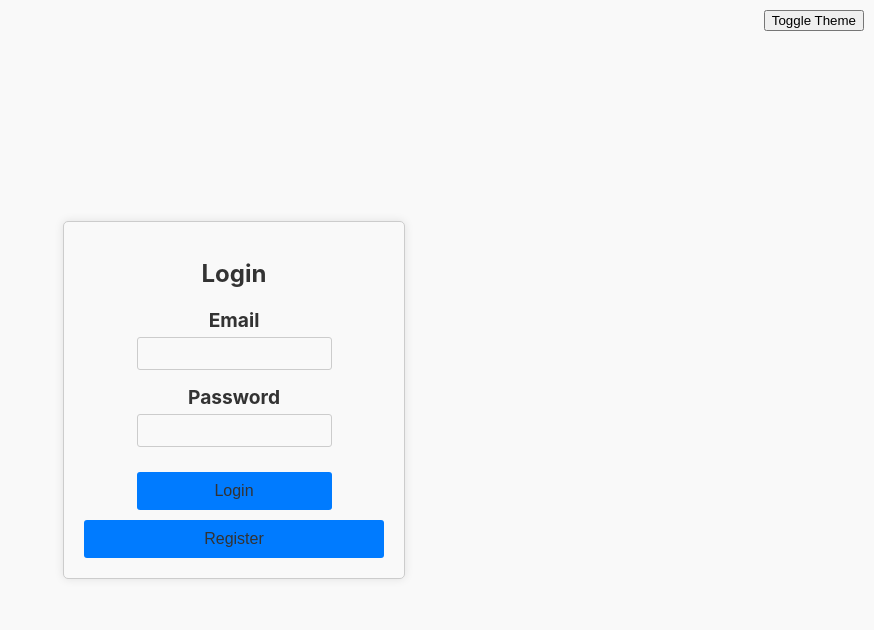
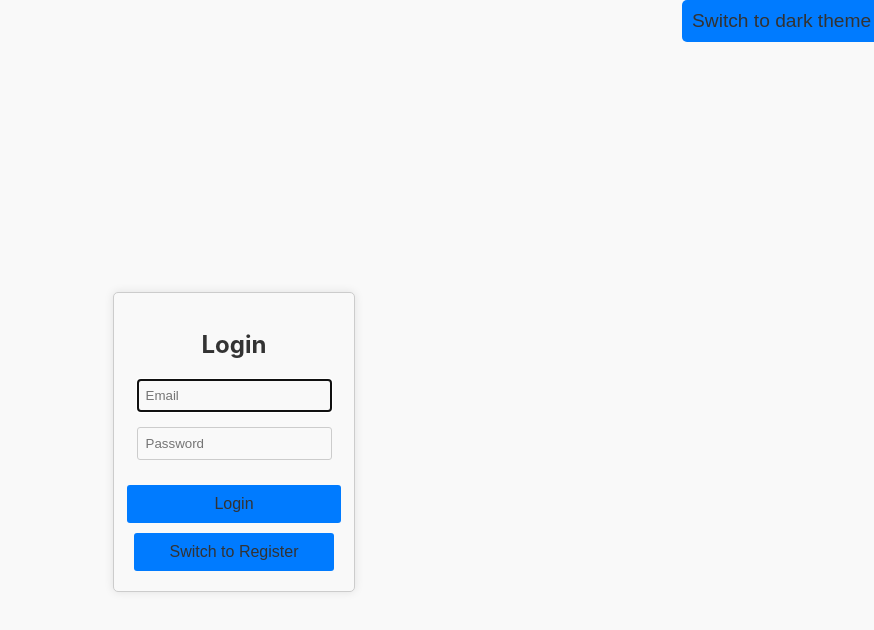
Before and after one commit to Oliverszkcs/haziks, a React (Create React App) app: page / in a window 1280 px wide. Shown: the top 630 px of the page, without its empty margins (406-1280 px from the left). Built offline with nearby package versions, Linux system fonts and the light colour scheme.

Commit message:
ref hasznalat, styles

```diff
--- a/src/App.css
+++ b/src/App.css
@@ -1,16 +1,5 @@
 .App {
   text-align: center;
-}
-
-.App-logo {
-  height: 60vmin;
-  pointer-events: none;
-}
-
-@media (prefers-reduced-motion: no-preference) {
-  .App-logo {
-    animation: App-logo-spin infinite 20s linear;
-  }
 }
 
 .App-header {
@@ -27,15 +16,6 @@
 .App-link {
   color: #61dafb;
   font-size: 1.5em;
-}
-
-@keyframes App-logo-spin {
-  from {
-    transform: rotate(0deg);
-  }
-  to {
-    transform: rotate(360deg);
-  }
 }
 
 :root {
@@ -64,15 +44,15 @@ body {
     display: flex;
     flex-direction: row;
     height: 100vh;
-    align-items: flex-start; /* Align items to the top */
+    align-items: flex-start;
 }
 
 .book-list {
-    width: 15%; /* Set a consistent width */
+    width: 15%;
     border-right: 1px solid var(--border-color);
     padding: 20px;
     overflow-y: auto;
-    height: 100vh; /* Ensure it takes full height */
+    height: 100vh;
 }
 
 .book-list-items {
@@ -94,10 +74,30 @@ body {
     flex-grow: 1;
     padding: 20px;
     overflow-y: auto;
-    height: 100vh; /* Ensure it takes full height */
+    height: 100vh;
     display: flex;
     flex-direction: column;
-    align-items: center; /* Center content horizontally */
-    max-width: 800px; /* Set a maximum width */
-    margin: 0 auto; /* Center it horizontally */
+    align-items: center;
+    max-width: 800px;
+    margin: 0 auto;
 }
+
+.theme-toggle-button {
+  background-color: var(--button-background-color);
+  color: var(--text-color);
+  border: none;
+  padding: 10px 10px;
+  margin: 0 0 0 85%;
+  font-size: 1em;
+  cursor: pointer;
+  border-radius: 5px;
+  transition: background-color 0.3s, color 0.3s;
+  white-space: nowrap;
+  width: auto;
+  text-align: center;
+}
+
+.theme-toggle-button:hover {
+  background-color: var(--button-hover-background-color);
+  color: var(--text-color);
+}
--- a/src/App.tsx
+++ b/src/App.tsx
@@ -1,30 +1,31 @@
-import { useState, useEffect } from 'react';
-import './App.css';
-import Login from './Login';
-import BookReader from './BookReader';
-import BookList from './BookList';
-import { Book } from './types/Book';
+import { useState, useEffect } from "react";
+import "./App.css";
+import Login from "./Login";
+import BookReader from "./BookReader";
+import BookList from "./BookList";
+import { Book } from "./types/Book";
 
 function App() {
   const [isLoggedIn, setIsLoggedIn] = useState(false);
-  const [theme, setTheme] = useState('light');
+  const [theme, setTheme] = useState("light");
   const [books, setBooks] = useState<Book[]>([]);
   const [selectedBook, setSelectedBook] = useState<Book | null>(null);
-  const [bookContent, setBookContent] = useState<string>('');
+  const [bookContent, setBookContent] = useState<string>("");
   const [currentPage, setCurrentPage] = useState<number>(0);
 
-  const toggleTheme = () => setTheme(prevTheme => prevTheme === 'light' ? 'dark' : 'light');
+  const toggleTheme = () =>
+    setTheme((prevTheme) => (prevTheme === "light" ? "dark" : "light"));
 
   useEffect(() => {
-    document.body.setAttribute('data-theme', theme);
+    document.body.setAttribute("data-theme", theme);
   }, [theme]);
 
   useEffect(() => {
     const fetchBooks = async () => {
       try {
-        const response = await fetch('/books.json');
+        const response = await fetch("/books.json");
         if (!response.ok) {
-          throw new Error('Failed to fetch books');
+          throw new Error("Failed to fetch books");
         }
         const books = await response.json();
         setBooks(books);
@@ -38,7 +39,7 @@ function App() {
 
   useEffect(() => {
     if (isLoggedIn) {
-      const storedBooks = localStorage.getItem('books');
+      const storedBooks = localStorage.getItem("books");
       if (storedBooks) {
         setBooks(JSON.parse(storedBooks));
       }
@@ -51,17 +52,21 @@ function App() {
       const user = JSON.parse(storedUser);
       if (user.password === password) {
         setIsLoggedIn(true);
-        localStorage.setItem('currentUserEmail', email);
+        localStorage.setItem("currentUserEmail", email);
         const userBooks = localStorage.getItem(`${email}_books`);
         if (userBooks) {
           setBooks(JSON.parse(userBooks));
         }
         const lastBookId = localStorage.getItem(`${email}_lastBookId`);
         if (lastBookId) {
-          const lastBook = books.find(book => book.id === parseInt(lastBookId, 10));
+          const lastBook = books.find(
+            (book) => book.id === parseInt(lastBookId, 10)
+          );
           if (lastBook) {
             handleBookSelect(lastBook, email);
-            const lastPage = localStorage.getItem(`${email}_${lastBookId}_currentPage`);
+            const lastPage = localStorage.getItem(
+              `${email}_${lastBookId}_currentPage`
+            );
             if (lastPage) {
               setCurrentPage(parseInt(lastPage, 10));
             }
@@ -71,7 +76,7 @@ function App() {
         alert("Invalid login credentials");
       }
     } else {
-      alert("User not found");
+      alert("User not found with the given credentials");
     }
   };
 
@@ -87,11 +92,10 @@ function App() {
   const handleBookSelect = async (book: Book, email: string) => {
     setSelectedBook(book);
     const filePath = `/${book.filePath}`;
-    console.log('Fetching book content from:', filePath);
     try {
       const response = await fetch(filePath);
       if (!response.ok) {
-            throw new Error('Failed to fetch book content');
+        throw new Error("Failed to fetch book content");
       }
       const text = await response.text();
       setBookContent(text);
@@ -109,32 +113,47 @@ function App() {
   const handlePageChange = (page: number) => {
     setCurrentPage(page);
     if (selectedBook) {
-      const email = localStorage.getItem('currentUserEmail');
+      const email = localStorage.getItem("currentUserEmail");
       if (email) {
-        localStorage.setItem(`${email}_${selectedBook.id}_currentPage`, page.toString());
+        localStorage.setItem(
+          `${email}_${selectedBook.id}_currentPage`,
+          page.toString()
+        );
       }
     }
   };
 
   return (
     <div className={`App ${theme}`}>
-        <button onClick={toggleTheme} style={{ position: 'absolute', top: 10, right: 10 }}>
-            Toggle Theme
+      <button className="theme-toggle-button" onClick={toggleTheme}>
+        Switch to {theme === "light" ? "dark" : "light"} theme
       </button>
       {isLoggedIn ? (
         <div className="main-content">
-                <BookList books={books} onBookSelect={(book) => handleBookSelect(book, localStorage.getItem('currentUserEmail') || '')} title="Select a Book" />
+          <BookList
+            books={books}
+            onBookSelect={(book) =>
+              handleBookSelect(
+                book,
+                localStorage.getItem("currentUserEmail") || ""
+              )
+            }
+            title="Available Books"
+          />
           {selectedBook && (
             <BookReader
               bookContent={bookContent}
               theme={theme}
               currentPage={currentPage}
               onPageChange={handlePageChange}
-                        availableBooks={books.map(book => book.title)}
+              availableBooks={books.map((book) => book.title)}
               onBookSelect={(bookTitle: string) => {
-                            const book = books.find(b => b.title === bookTitle);
+                const book = books.find((b) => b.title === bookTitle);
                 if (book) {
-                                handleBookSelect(book, localStorage.getItem('currentUserEmail') || '');
+                  handleBookSelect(
+                    book,
+                    localStorage.getItem("currentUserEmail") || ""
+                  );
                 }
               }}
             />
--- a/src/Login.css
+++ b/src/Login.css
@@ -22,7 +22,7 @@ body.black-and-white {
 }
 
 .Login {
-    width: 300px;
+    width: 200px;
     margin: 0 auto;
     padding: 20px;
     border: 1px solid var(--border-color);
@@ -33,7 +33,7 @@ body.black-and-white {
     display: flex;
     flex-direction: column;
     align-items: center;
-    justify-content: center; /* Center vertically */
+    justify-content: center;
 }
 
 .Login h1 {
@@ -63,10 +63,11 @@ body.black-and-white {
     border-radius: 3px;
     background-color: var(--background-color);
     color: var(--text-color);
+    margin-bottom: 15px;
 }
 
 .Login button {
-    width: 100%;
+    width: 110%;
     padding: 10px;
     margin-top: 10px;
     border: none;
--- a/src/Login.tsx
+++ b/src/Login.tsx
@@ -1,4 +1,4 @@
-import React, { useState } from "react";
+import React, { useState, useRef, useEffect } from "react";
 import "./Login.css";
 
 interface LoginProps {
@@ -13,6 +13,13 @@ export function Login({ handleLogin, handleRegister, theme, toggleTheme }: Login
     let [password, setPassword] = useState("");
     let [confirmPassword, setConfirmPassword] = useState("");
     let [register, setRegister] = useState(false);
+    const emailRef = useRef<HTMLInputElement>(null);
+
+    useEffect(() => {
+        if (emailRef.current) {
+            emailRef.current.focus();
+        }
+    }, []);
 
     const handleSubmit = (e: React.FormEvent) => {
         e.preventDefault();
@@ -32,26 +39,34 @@ export function Login({ handleLogin, handleRegister, theme, toggleTheme }: Login
             <div className={`Login ${theme}`}>
                 <h1>{register ? "Register" : "Login"}</h1>
                 <form onSubmit={handleSubmit} style={{ display: 'flex', flexDirection: 'column', alignItems: 'center' }}>
-                    <div>
-                        <label>Email</label>
-                        <input type="email" value={email} onChange={e => setEmail(e.target.value)} required />
-                    </div>
-                    <div>
-                        <label>Password</label>
-                        <input type="password" value={password} onChange={e => setPassword(e.target.value)} required />
-                    </div>
+                    <input
+                        ref={emailRef}
+                        type="email"
+                        placeholder="Email"
+                        value={email}
+                        onChange={(e) => setEmail(e.target.value)}
+                    />
+                    <input
+                        type="password"
+                        placeholder="Password"
+                        value={password}
+                        onChange={(e) => setPassword(e.target.value)}
+                    />
                     {register && (
-                        <div>
-                            <label>Confirm Password</label>
-                            <input type="password" value={confirmPassword} onChange={e => setConfirmPassword(e.target.value)} required />
-                        </div>
+                        <input
+                            type="password"
+                            placeholder="Confirm Password"
+                            value={confirmPassword}
+                            onChange={(e) => setConfirmPassword(e.target.value)}
+                        />
                     )}
                     <button type="submit">{register ? "Register" : "Login"}</button>
                 </form>
                 <button onClick={() => setRegister(!register)} className="toggle-button">
-                    {register ? "Login" : "Register"}
+                    {register ? "Switch to Login" : "Switch to Register"}
                 </button>
             </div>
+
         </div>
     );
 }
```
Also changed, not shown: public/manifest.json. Lines whose indentation alone changed are shown as unchanged.
